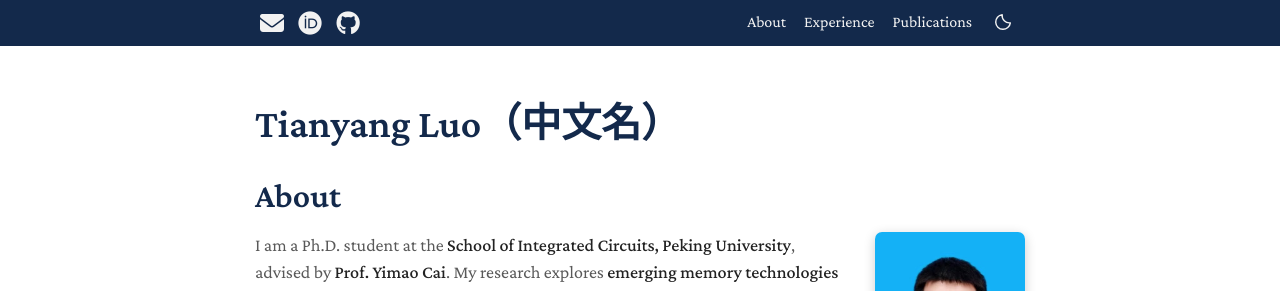
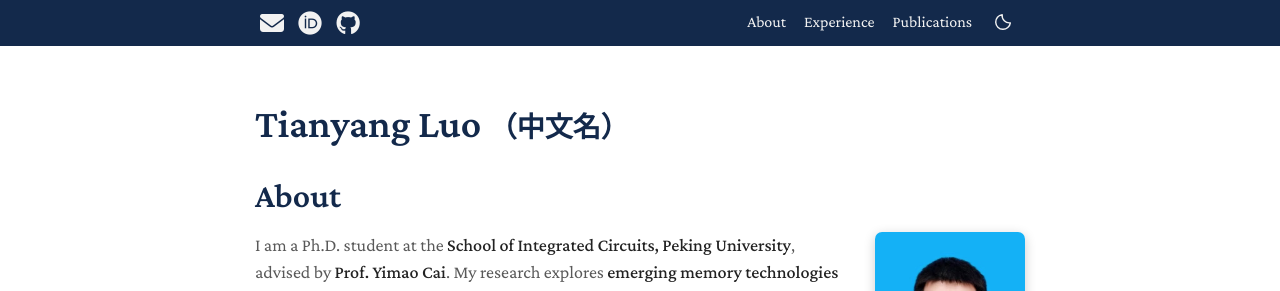
Before and after one commit to tianyangluo-pku/tianyangluo-pku.github.io, a Jekyll site: the page built from index.md, in a window 1280 px wide. Shown: the top 291 px of the page. Built offline with Jekyll 4.4.1, drawn with Linux system fonts in a browser that asks for light colours; a style sheet for code colours, icons or effects is not loaded.

Commit message:
Keep parenthesized name together on narrow screens

```diff
--- a/assets/css/about.css
+++ b/assets/css/about.css
@@ -93,3 +93,5 @@ html[data-theme="dark"] .about-portrait figcaption { color: var(--global-text-co
 .layout-about .wrapper > section > h2 { font-size: 34px; }
 .layout-about .wrapper > section > h3 { font-size: 22px; }
 .layout-about .publications ol.bibliography li .title { font-size: 18px; }
+
+.about-heading .name-chinese { display: inline-block; font-size: 0.7em; white-space: nowrap; }
--- a/index.md
+++ b/index.md
@@ -5,7 +5,7 @@ seo_title: Tianyang Luo | Peking University
 ---
 
 <div class="about-heading">
-  <h1 id="tianyang-luo">{{ site.title }}&#65288;&#20013;&#25991;&#21517;&#65289;</h1>
+  <h1 id="tianyang-luo">{{ site.title }} <span class="name-chinese">&#65288;&#20013;&#25991;&#21517;&#65289;</span></h1>
 </div>
 
 ## About
```
